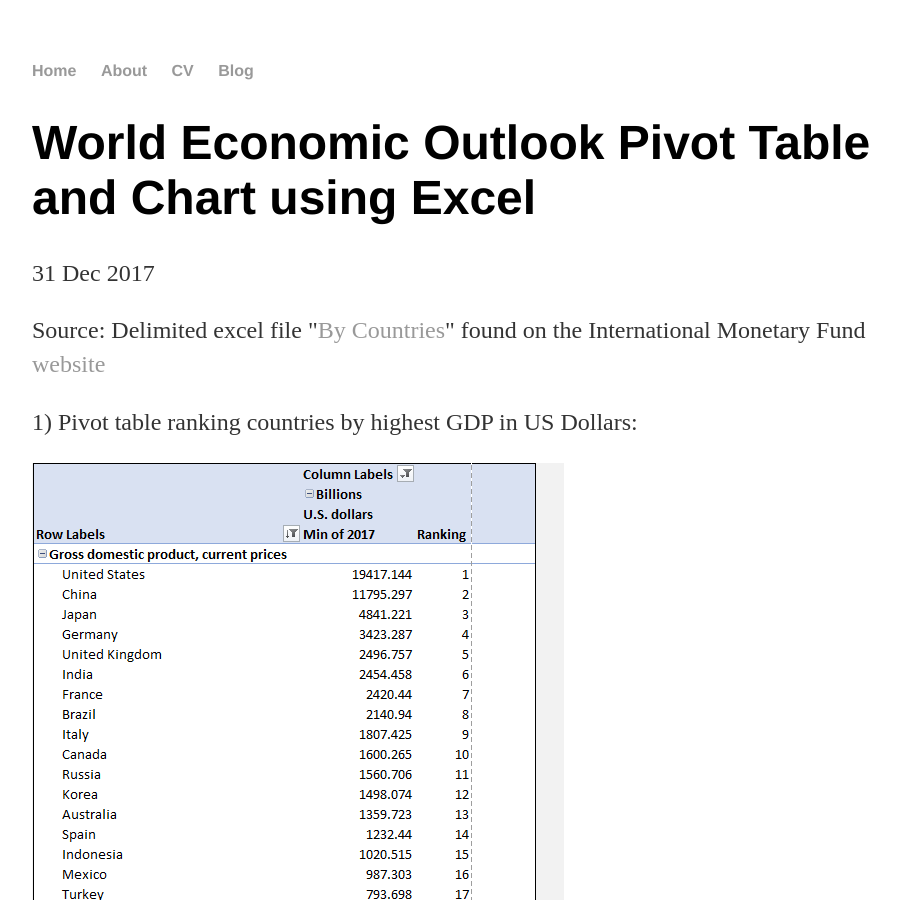
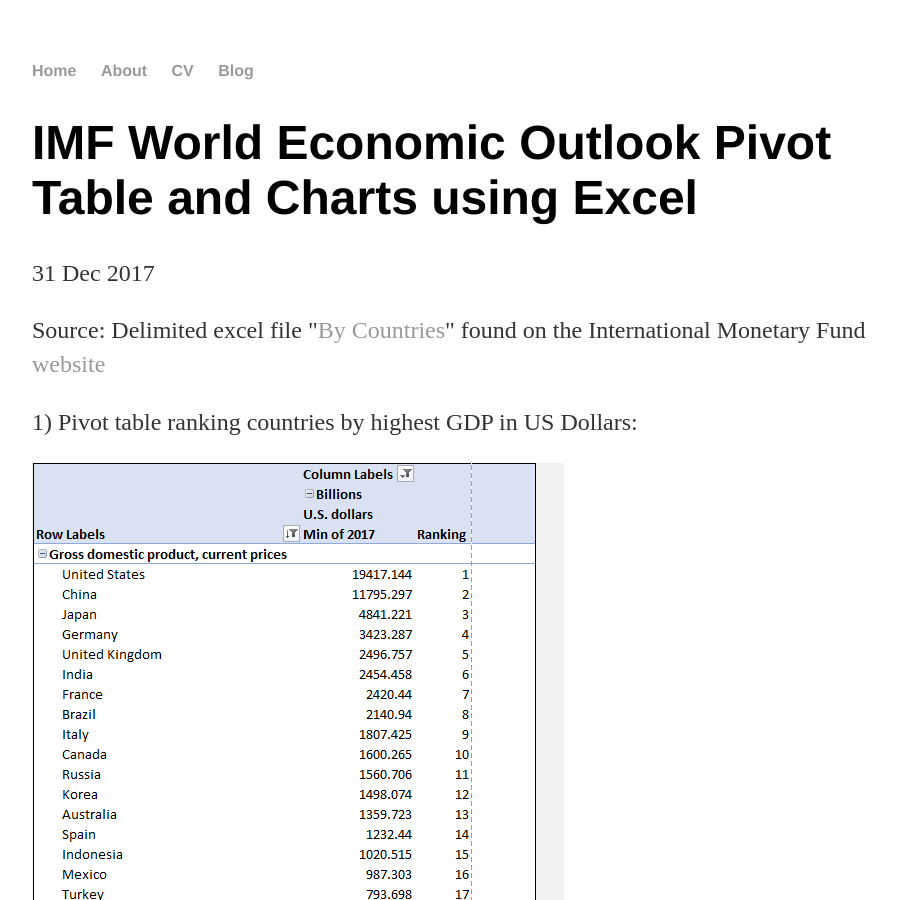
Before and after one commit to michaelip2/michaelip2.github.io, a Jekyll site: the page built from _posts/2017-12-31-WEO-Excel-Charts.md, in a window 1280 px wide and 900 px high. Shown: the whole window, without its empty margins (160-1060 px from the left). Built offline with Jekyll 4.4.1, drawn with Linux system fonts in a browser that asks for light colours.

Commit message:
Update 2017-12-31-WEO-Excel-Charts.md

```diff
--- a/_posts/2017-12-31-WEO-Excel-Charts.md
+++ b/_posts/2017-12-31-WEO-Excel-Charts.md
@@ -1,6 +1,6 @@
 ---
 layout: post
-title: World Economic Outlook Pivot Table and Chart using Excel
+title: IMF World Economic Outlook Pivot Table and Charts using Excel
 date: 2017-12-31
 ---
 <p>Source: Delimited excel file "<a href="http://www.imf.org/external/pubs/ft/weo/2017/01/weodata/WEOApr2017all.xls">By Countries</a>" found on the International Monetary Fund <a href="http://www.imf.org/external/pubs/ft/weo/2017/01/weodata/download.aspx">website</a></p>
```
